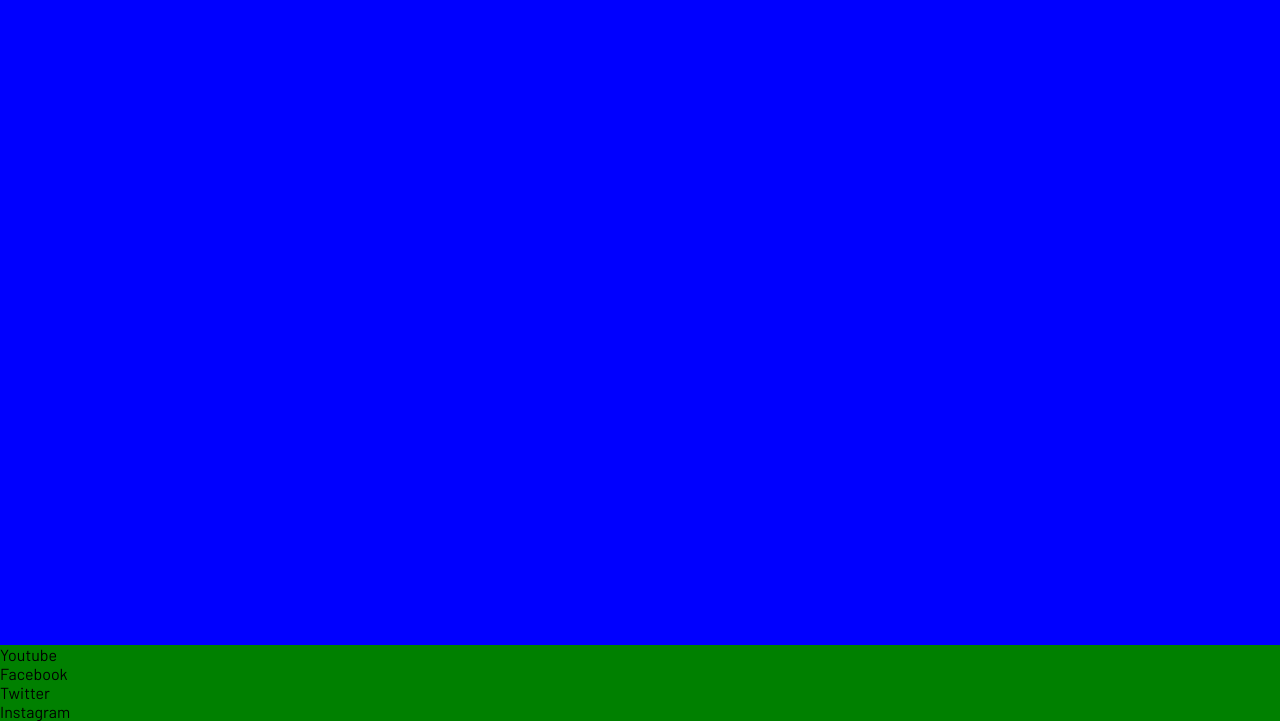
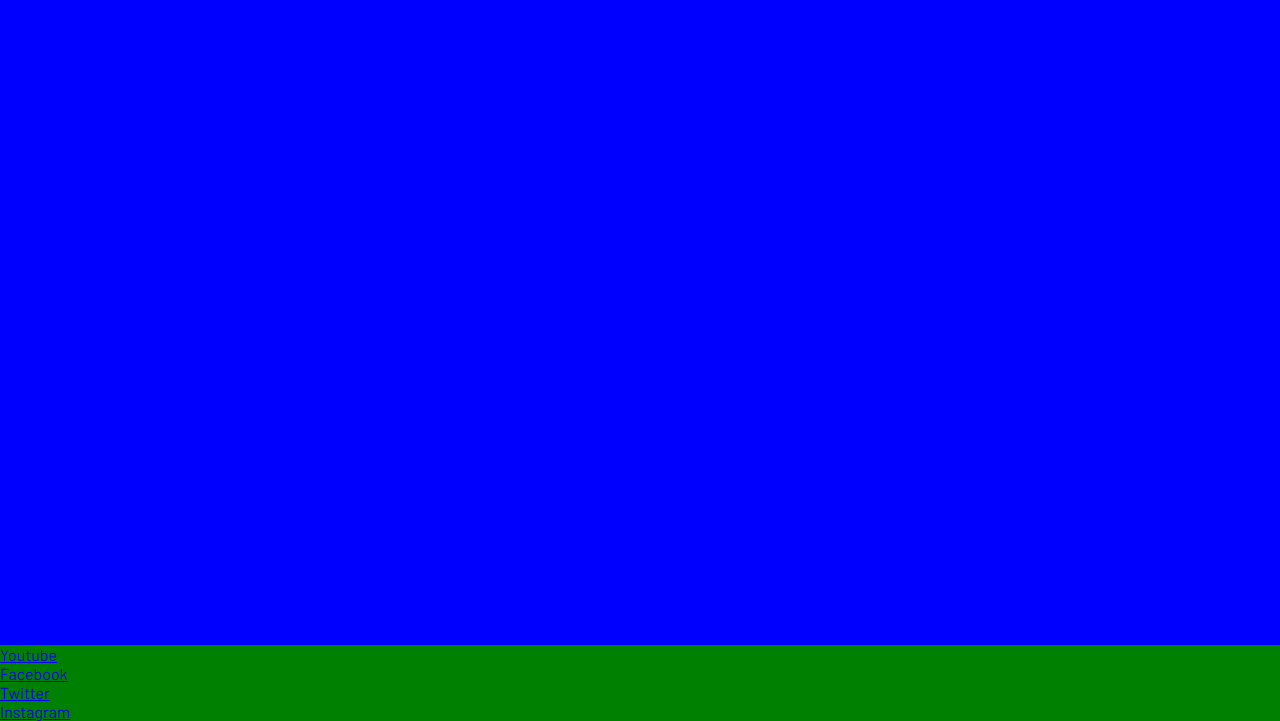
Before and after one commit to Precursorr/Astronomy-Portfolio-1, a plain HTML site: page index.html in a window 1280 px wide. Shown: the part 79-800 px from the top of the page. Drawn offline with Linux system fonts and the light colour scheme.

Commit message:
Add links to each of the socials listed.

```diff
--- a/index.html
+++ b/index.html
@@ -33,11 +33,11 @@
 
     <!-- Footer -->
     <footer>
-        <ul>
-            <li>Youtube</li>
-            <li>Facebook</li>
-            <li>Twitter</li>
-            <li>Instagram</li>
+        <ul id="Socials">
+            <li><a href="https://www.youtube.com/">Youtube</a></li>
+            <li><a href="https://www.facebook.com/">Facebook</a></li>
+            <li><a href="https://twitter.com/">Twitter</a></li>
+            <li><a href="https://www.instagram.com/">Instagram</a></li>
         </ul>
     </footer>
 
```
